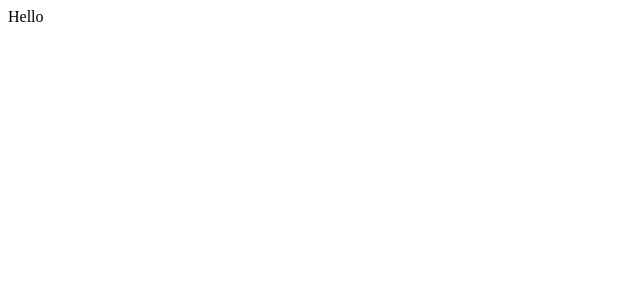
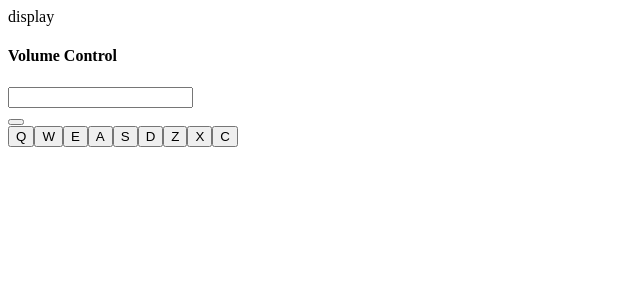
Before and after one commit to orlandoalvareza/drum-machine, a React (Create React App) app: page / in a window 1280 px wide. Shown: the top 300 px of the page, without its empty margins (0-640 px from the left). Built offline with nearby package versions, Linux system fonts and the light colour scheme.

Commit message:
added basic structure

```diff
--- a/src/App.js
+++ b/src/App.js
@@ -1,7 +1,56 @@
 function App() {
   return (
     <div className="App">
-      Hello
+      <div id="drum-machine">
+        <div id="display">display</div>
+        <div className="controls-container">
+          <div id="volume-slider">
+            <h4 id="volume-header">Volume Control</h4>
+            <input/>
+          </div>
+          <div id ='power-container'>
+            <button></button>
+          </div>
+        </div>
+        <div className="pad-bank">
+          <button>
+            <audio/>
+            Q
+          </button>
+          <button>
+            <audio/>
+            W
+          </button>
+          <button>
+            <audio/>
+            E
+          </button>
+          <button>
+            <audio/>
+            A
+          </button>
+          <button >
+            <audio/>
+            S
+          </button>
+          <button>
+            <audio/>
+            D
+          </button>
+          <button >
+            <audio/>
+            Z
+          </button>
+          <button>
+            <audio/>
+            X
+          </button>
+          <button>
+            <audio/>
+            C
+          </button>
+        </div>
+      </div>
     </div>
   );
 }
```
